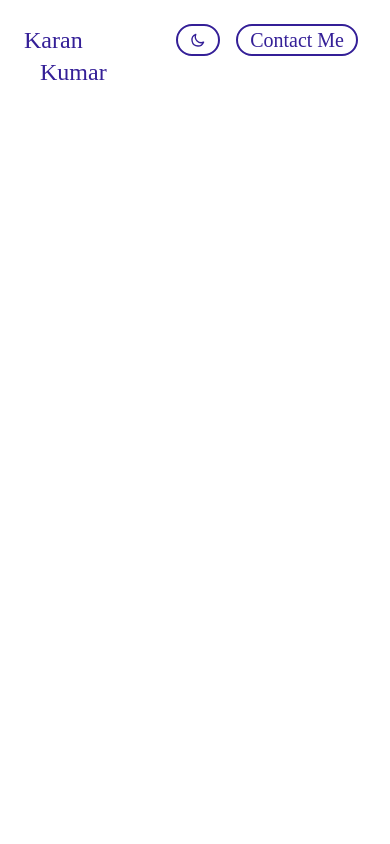
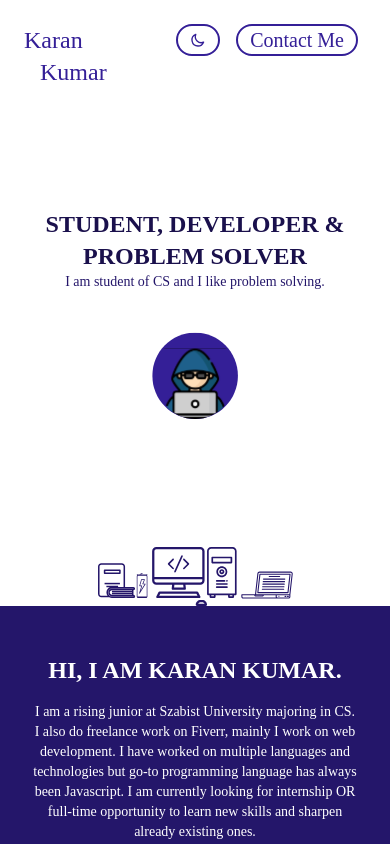
Before and after one commit to KaranKumarr/Portfolio, a React (Create React App) app: page / in a window 390 px wide. Shown: the top 844 px of the page. Built offline with nearby package versions, Linux system fonts and the light colour scheme.

Commit message:
main body fix

```diff
--- a/src/App.js
+++ b/src/App.js
@@ -4,7 +4,7 @@ import './components/resources/styles/App.css';
 function App() {
   return (
     <div className="font-serif h-[400vh]">
-      <div className='md:h-screen sm:h-4/5 h-4/6'>
+      <div className='md:h-screen'>
         <Navbar />
         <MainBody />
       </div>
--- a/src/components/MainBody.jsx
+++ b/src/components/MainBody.jsx
@@ -24,7 +24,7 @@ export default function MainBody() {
             variants={containerVariant}
             initial="hidden"
             animate="visible"
-            className=' w-full h-full flex flex-col items-center justify-center lg:mt-8 my-6'>
+            className=' w-full h-full flex flex-col items-center justify-center lg:mt-8 md:my-6 my-24'>
             <div className=''>
                 <h1 className='text-blueBell-700 text-center  main-heading font-bold'>STUDENT, DEVELOPER & PROBLEM SOLVER</h1>
                 <h3 className='text-blueBell-600 text-center subtitle'>I am student of CS and I like problem solving.</h3>
```
